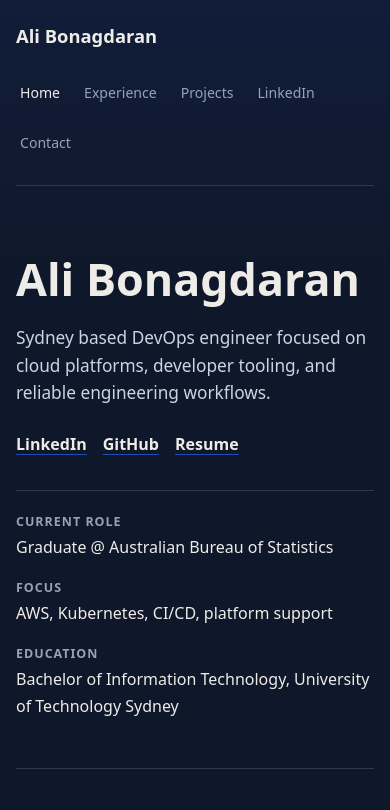
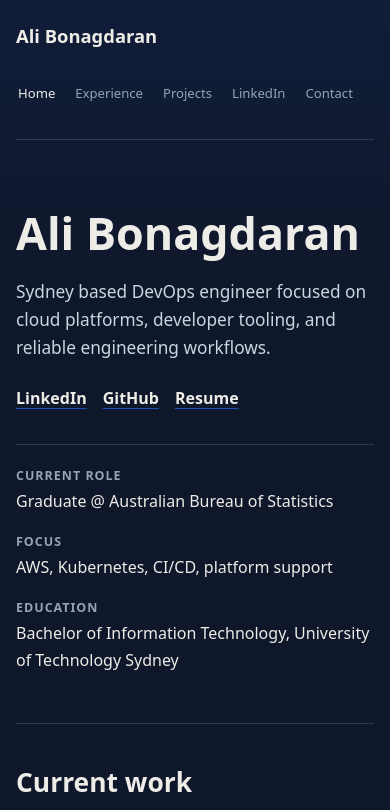
Before and after one commit to PrinceAlii/PrinceAlii.github.io, an Astro site: page / in a window 390 px wide. Shown: the top 810 px of the page. Built offline with nearby package versions, Linux system fonts and the light colour scheme; Astro itself is replaced by a stand-in of ours.

Commit message:
fix mobile navbar view

```diff
--- a/src/styles/global.css
+++ b/src/styles/global.css
@@ -449,6 +449,14 @@ main {
 
 	.site-nav {
 		justify-content: flex-start;
+		flex-wrap: nowrap;
+		width: 100%;
+		padding-bottom: 0.25rem;
+		overflow-x: auto;
+		overflow-y: hidden;
+		scrollbar-width: none;
+		white-space: nowrap;
+		-webkit-overflow-scrolling: touch;
 	}
 
 	.hero-aside {
@@ -460,7 +468,13 @@ main {
 
 	.site-nav a,
 	.header-links a {
+		padding-inline: 0.125rem;
+		font-size: 0.82rem;
 		min-height: 44px;
+	}
+
+	.site-nav::-webkit-scrollbar {
+		display: none;
 	}
 
 	.project-summary,
```
